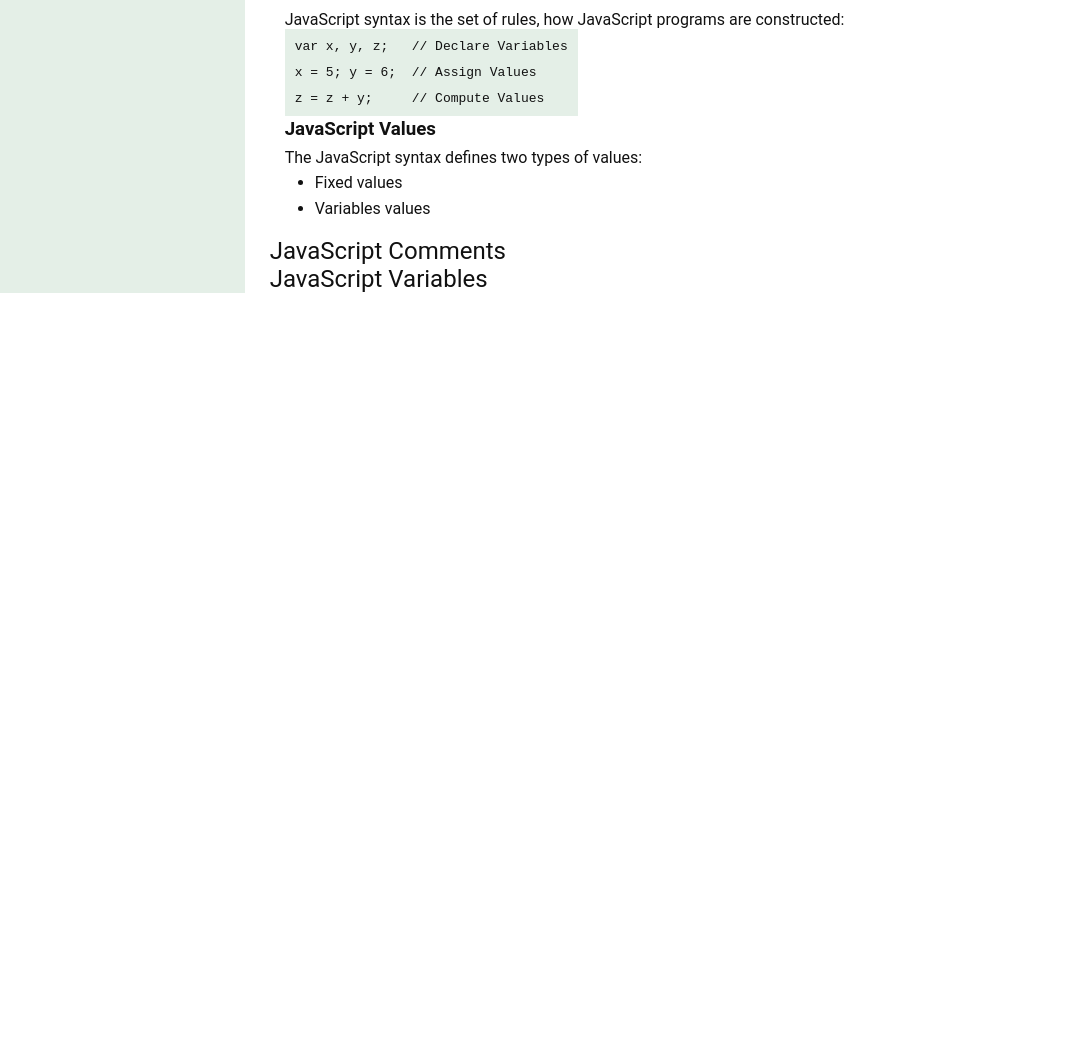
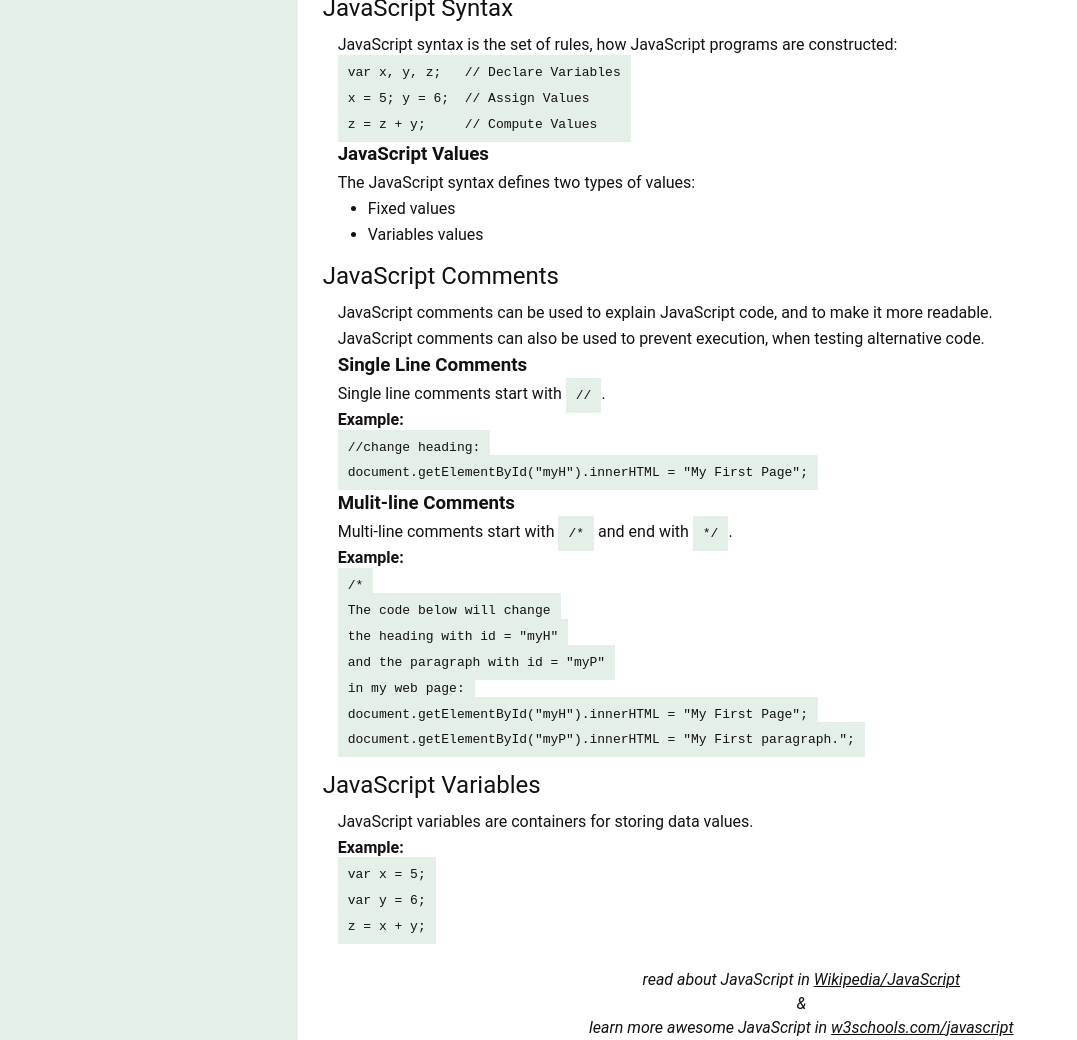
Before and after one commit to ranggakorompis/technical-documentation-page, a plain HTML site: page index.html in a window 1280 px wide. Shown: the part 861-1901 px from the top of the page, without its empty margins (0-1077 px from the left). Before the commit the page ends 1154 px from the top, so only its background shows below. Drawn offline with Linux system fonts and the light colour scheme.

Commit message:
proses ppembuatan technical doc page (selesai 100%)

```diff
--- a/index.html
+++ b/index.html
@@ -14,13 +14,18 @@
 
     <!-- navbar -->
     <nav id="navbar">
-    <header class="nav-title">JavaScript Documentation</header>
         <div id="link-box">
+            <header class="nav-title">JavaScript Documentation</header>
             <a href="#JavaScript_Introduction" class="nav-link">JavaScript Introduction</a>
             <a href="#JavaScript_Statements" class="nav-link">JavaScript Statements</a>
             <a href="#JavaScript_Syntax" class="nav-link">JavaScript Syntax</a>
             <a href="#JavaScript_Comments" class="nav-link">JavaScript Comments</a>
-            <a href="#JavaScript_Variables" class="nav-link">JavaScript Variables</a>
+            <a href="#JavaScript_Variables" class="nav-link">JavaScript Variables (on-progres)</a>
+            <a href="" class="nav-link">JavaScript Let (coming soon)</a>
+            <a href="" class="nav-link">JavaScript Const (coming soon)</a>
+            <a href="" class="nav-link">JavaScript Operators (coming soon)</a>
+            <a href="" class="nav-link">JavaScript Arithmetic (coming soon)</a>
+            <a href="" class="nav-link">JavaScript Assignment (coming soon)</a>
         </div>
     </nav>
     <!-- </header> -->
@@ -79,10 +84,43 @@
         </section>
         <section class="main-section" id="JavaScript_Comments">
             <header>JavaScript Comments</header>
+            <article>
+                <p>JavaScript comments can be used to explain JavaScript code, and to make it more readable.</p>
+                <p>JavaScript comments can also be used to prevent execution, when testing alternative code.</p>
+                <h3>Single Line Comments</h3>
+                <p>Single line comments start with <code>//</code>.</p>
+                <h4>Example:</h4>
+                <pre><code>//change heading:</code></pre>
+                <pre><code>document.getElementById("myH").innerHTML = "My First Page";</code></pre>
+                <h3>Mulit-line Comments</h3>
+                <p>Multi-line comments start with <code>/*</code> and end with <code>*/</code>.</p>
+                <h4>Example:</h4>
+                <pre><code>/*</code></pre>
+                <pre><code>The code below will change</code></pre>
+                <pre><code>the heading with id = "myH"</code></pre>
+                <pre><code>and the paragraph with id = "myP"</code></pre>
+                <pre><code>in my web page:</code></pre>
+                <pre><code>document.getElementById("myH").innerHTML = "My First Page";</code></pre>
+                <pre><code>document.getElementById("myP").innerHTML = "My First paragraph.";</code></pre>
+            </article>
         </section>
         <section class="main-section" id="JavaScript_Variables">
             <header>JavaScript Variables</header>
+            <article>
+                <p>JavaScript variables are containers for storing data values.</p>
+                <h4>Example:</h4>
+                <pre><code>var x = 5;</code></pre>
+                <pre><code>var y = 6;</code></pre>
+                <pre><code>z = x + y;</code></pre>
+            </article>
         </section>
+
+        <!-- footer -->
+        <footer id="footer">
+            <p>read about JavaScript in <a href="https://en.wikipedia.org/wiki/JavaScript" target="_blank">Wikipedia/JavaScript</a></p>
+            <p>&</p>
+            <p>learn more awesome JavaScript in <a href="https://www.w3schools.com/js/default.asp" target="_blank">w3schools.com/javascript</a></p>
+        </footer>
     </main>
 </body>
 </html>
--- a/style.css
+++ b/style.css
@@ -32,6 +32,7 @@ header {
 
 /* navbar */
 #navbar {
+  width: 100%;
   background-color: var(--bg-color);
   padding: 10px;
 }
@@ -39,12 +40,12 @@ header {
 #link-box {
   display: flex;
   flex-direction: column;
-  margin-top: 5px;
 }
 
 .nav-title {
   font-weight: 300;
   text-align: center;
+  margin-bottom: 5px;
 }
 
 .nav-link {
@@ -89,9 +90,40 @@ header {
   padding-left: 30px;
 }
 
+/* footer */
+#footer {
+  text-align: center;
+  line-height: 1.5;
+  width: 100%;
+  padding-top: 10px;
+  font-style: italic;
+}
+
+#footer a:hover {
+  color: dodgerblue;
+}
+
 /* responsive breakpoints */
+@media screen and (max-width: 815px) {
+  /* navbar */
+  #link-box {
+    height: 250px;
+    overflow: auto;
+  }
+}
+
 @media screen and (min-width: 815px) {
   body {
     display: flex;
   }
+
+  /* navbar */
+  #navbar {
+    width: 30%;
+  }
+
+  #link-box {
+    position: sticky;
+    top: 0;
+  }
 }
```
